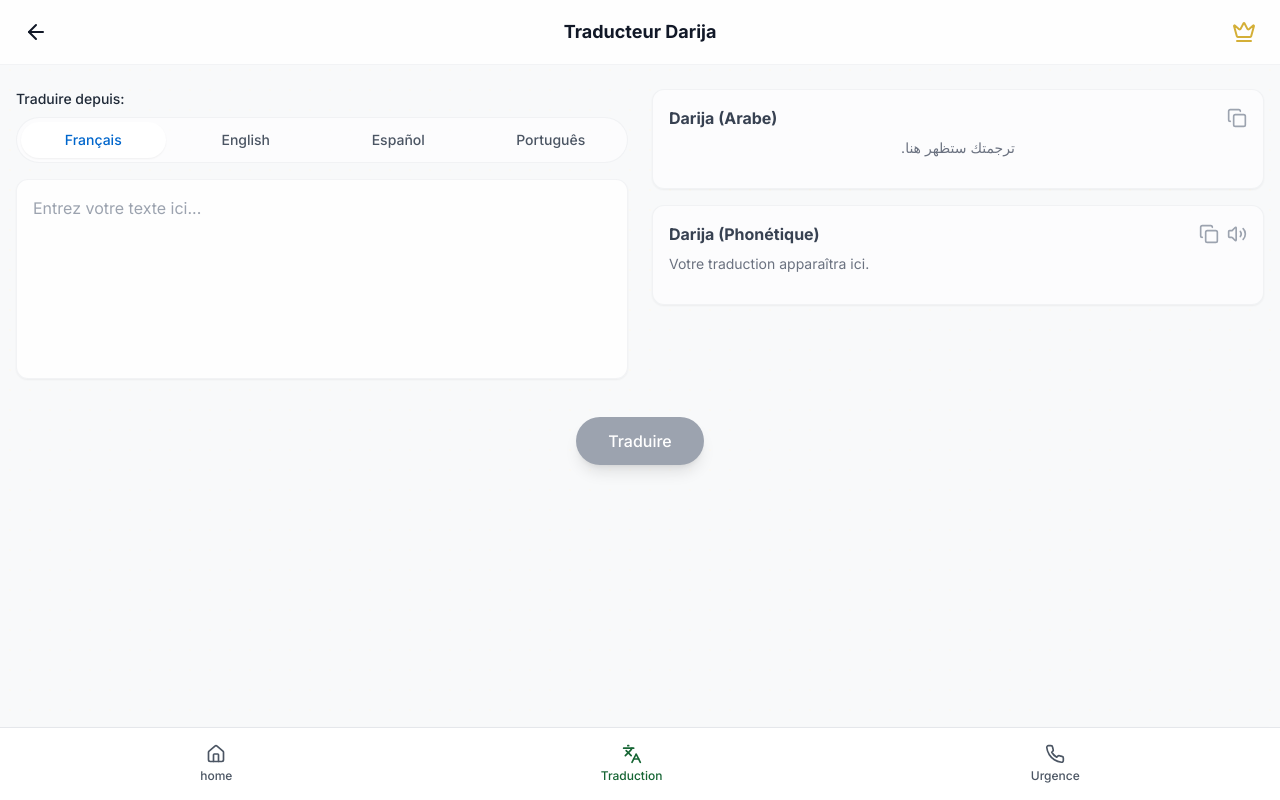
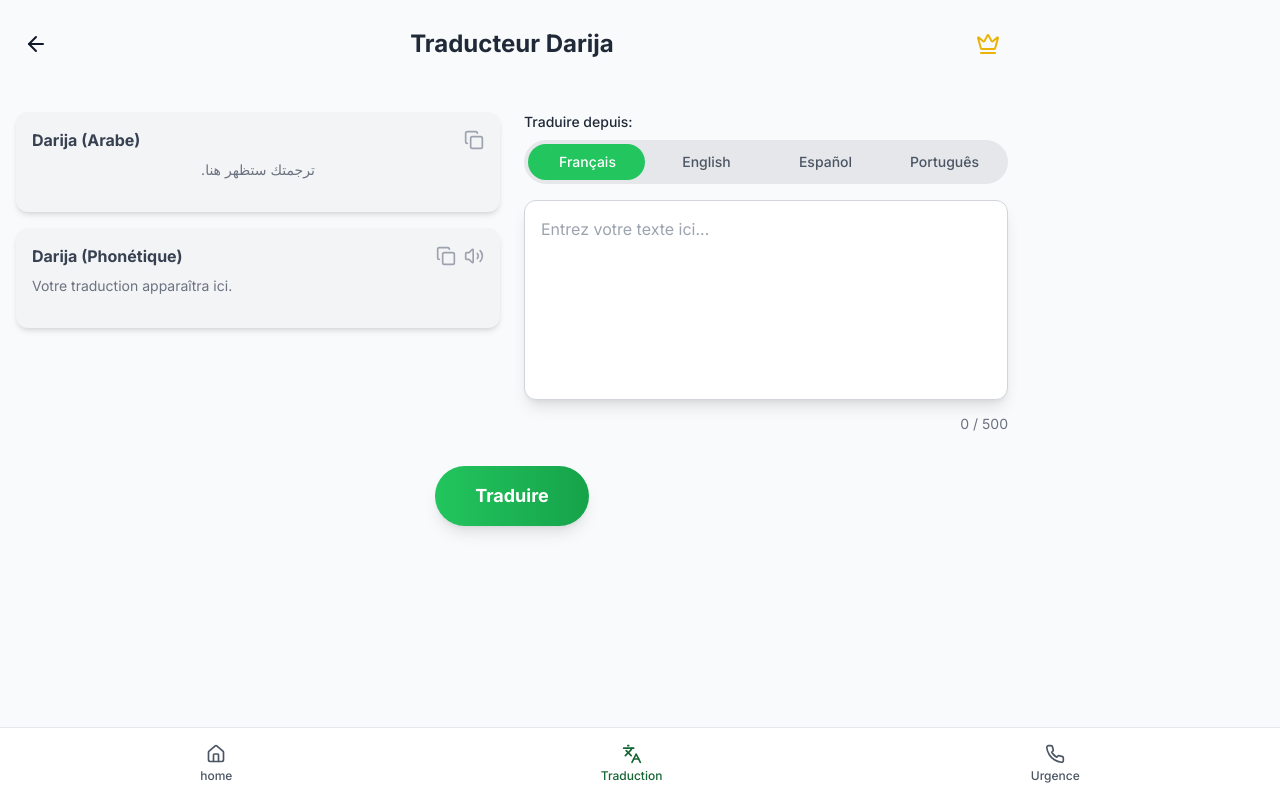
Before and after one commit to CalDev98/can-connect-web, a Next.js app: page /translate in a window 1280 px wide. Built offline with nearby package versions, Linux system fonts and the light colour scheme; no server answers.

Commit message:
redesign translate page

```diff
--- /dev/null
+++ b/app/components/LanguageSwitch.tsx
@@ -0,0 +1,42 @@
+"use client";
+
+import { useState } from "react";
+
+interface Language {
+  code: string;
+  name: string;
+}
+
+interface LanguageSwitchProps {
+  languages: Language[];
+  selectedLang: string;
+  setSelectedLang: (lang: string) => void;
+}
+
+export default function LanguageSwitch({
+  languages,
+  selectedLang,
+  setSelectedLang,
+}: LanguageSwitchProps) {
+  return (
+    <div className="relative flex w-full rounded-full bg-gray-200 p-1">
+      {languages.map((lang) => (
+        <button
+          key={lang.code}
+          onClick={() => setSelectedLang(lang.code)}
+          className={`relative z-10 flex-1 rounded-full py-2 text-center text-sm font-medium transition-colors ${selectedLang === lang.code ? "text-white" : "text-gray-600"
+            }`}
+        >
+          {lang.name}
+        </button>
+      ))}
+      <div
+        className="absolute top-1 left-1 h-[calc(100%-8px)] w-[calc(25%-4px)] rounded-full bg-green-500 transition-transform duration-300 ease-in-out"
+        style={{
+          transform: `translateX(${languages.findIndex((l) => l.code === selectedLang) * 100
+            }%)`,
+        }}
+      />
+    </div>
+  );
+}
--- a/app/translate/page.tsx
+++ b/app/translate/page.tsx
@@ -6,6 +6,7 @@
 import Link from "next/link";
 import { useLanguage } from "@/contexts/LanguageContext";
 import BottomNav from "@/components/BottomNav";
+import LanguageSwitch from "../components/LanguageSwitch";
 
 const languages = [
   { code: "fr", name: "Français" },
@@ -47,79 +48,31 @@
   };
 
   return (
-    <div className="min-h-screen bg-moroccan-light pb-20" style={{
-      backgroundImage: 'radial-gradient(circle, rgba(255, 249, 230, 0.4) 1px, transparent 1px)',
-      backgroundSize: '20px 20px',
-    }}>
+    <div className="min-h-screen bg-gray-50 pb-20">
       {/* Header */}
-      <header className="bg-white/80 backdrop-blur-sm border-b border-gray-200/50 sticky top-0 z-10">
-        <div className="container mx-auto px-4 py-3">
+      <header className="py-6">
+        <div className="max-w-5xl w-full px-4">
           <div className="flex items-center justify-between">
             <Link href="/" className="p-2 hover:bg-gray-100 rounded-full transition-colors">
               <ArrowLeft className="w-6 h-6 text-gray-900" />
             </Link>
-            <h1 className="text-lg font-bold text-gray-900">{t("translate.title")}</h1>
+            <h1 className="text-2xl font-bold text-gray-800">{t("translate.title")}</h1>
             <div className="flex items-center gap-2">
               <Link href="/offres" className="p-2 hover:bg-gray-100 rounded-full transition-colors">
-                <Crown className="w-6 h-6 text-moroccan-gold" />
+                <Crown className="w-6 h-6 text-yellow-500" />
               </Link>
             </div>
           </div>
         </div>
       </header>
 
-      <div className="container mx-auto px-4 py-6">
+      <div className="max-w-5xl w-full px-4 py-6">
         <div className="md:flex md:gap-6">
-          {/* Input Panel */}
-          <div className="md:w-1/2">
-            {/* Language Selection */}
-            <div className="mb-4">
-              <div className="flex items-center gap-4 mb-2">
-                <span className="text-sm font-medium text-gray-800">{t("translate.from")}</span>
-              </div>
-              <div className="flex gap-2 bg-white/50 border border-gray-200/50 rounded-full p-1">
-                {languages.map((lang) => (
-                  <button
-                    key={lang.code}
-                    onClick={() => setSelectedLang(lang.code)}
-                    className={`flex-1 px-4 py-2 rounded-full text-sm font-medium transition-all duration-300 ${selectedLang === lang.code
-                      ? "bg-white shadow-sm text-moroccan-blue"
-                      : "text-gray-600 hover:bg-white/50"
-                      }`}
-                  >
-                    {lang.name}
-                  </button>
-                ))}
-              </div>
-            </div>
-
-            {/* Input Field */}
-            <div className="mb-4">
-              <div className="relative">
-                <textarea
-                  value={inputText}
-                  onChange={(e) => setInputText(e.target.value)}
-                  placeholder={t("translate.input.placeholder")}
-                  className="w-full px-4 py-4 bg-white/80 border border-gray-200/50 rounded-xl focus:outline-none focus:ring-2 focus:ring-moroccan-blue resize-none min-h-[200px] shadow-sm"
-                  rows={6}
-                />
-                {inputText && (
-                  <button
-                    onClick={clearInput}
-                    className="absolute top-3 right-3 w-8 h-8 bg-gray-200/50 rounded-full flex items-center justify-center hover:bg-gray-300/50 transition-colors"
-                  >
-                    <X className="w-4 h-4 text-gray-600" />
-                  </button>
-                )}
-              </div>
-            </div>
-          </div>
           {/* Output Panel */}
           <div className="md:w-1/2">
             {result ? (
               <div className="space-y-4">
-                {/* Arabic Script */}
-                <div className="bg-white/80 border border-gray-200/50 rounded-xl p-4 shadow-sm min-h-[100px]">
+                <div className="bg-white rounded-xl p-4 shadow-lg border-transparent transition-shadow hover:shadow-xl min-h-[100px]">
                   <div className="flex items-center justify-between mb-2">
                     <h3 className="font-bold text-gray-900">{t("translate.arabic")}</h3>
                     <button
@@ -142,7 +95,7 @@
                 </div>
 
                 {/* Phonetic */}
-                <div className="bg-white/80 border border-gray-200/50 rounded-xl p-4 shadow-sm min-h-[100px]">
+                <div className="bg-white rounded-xl p-4 shadow-lg border-transparent transition-shadow hover:shadow-xl min-h-[100px]">
                   <div className="flex items-center justify-between mb-2">
                     <h3 className="font-bold text-gray-900">{t("translate.phonetic")}</h3>
                     <div className="flex gap-2">
@@ -173,8 +126,7 @@
               </div>
             ) : (
               <div className="space-y-4">
-                {/* Placeholder Arabic */}
-                <div className="bg-white/50 border border-gray-200/50 rounded-xl p-4 shadow-sm min-h-[100px]">
+                <div className="bg-gray-100 rounded-xl p-4 shadow-md border-transparent min-h-[100px]">
                   <div className="flex items-center justify-between mb-2">
                     <h3 className="font-bold text-gray-700">{t("translate.arabic")}</h3>
                     <Copy className="w-5 h-5 text-gray-400" />
@@ -187,7 +139,7 @@
                 </div>
 
                 {/* Placeholder Phonetic */}
-                <div className="bg-white/50 border border-gray-200/50 rounded-xl p-4 shadow-sm min-h-[100px]">
+                <div className="bg-gray-100 rounded-xl p-4 shadow-md border-transparent min-h-[100px]">
                   <div className="flex items-center justify-between mb-2">
                     <h3 className="font-bold text-gray-700">{t("translate.phonetic")}</h3>
                     <div className="flex gap-2">
@@ -204,13 +156,52 @@
               </div>
             )}
           </div>
+          {/* Input Panel */}
+          <div className="md:w-1/2">
+            {/* Language Selection */}
+            <div className="mb-4">
+              <div className="flex items-center gap-4 mb-2">
+                <span className="text-sm font-medium text-gray-800">{t("translate.from")}</span>
+              </div>
+              <LanguageSwitch
+                languages={languages}
+                selectedLang={selectedLang}
+                setSelectedLang={setSelectedLang}
+              />
+            </div>
+
+            {/* Input Field */}
+            <div className="mb-4">
+              <div className="relative">
+                <textarea
+                  value={inputText}
+                  onChange={(e) => setInputText(e.target.value)}
+                  placeholder={t("translate.input.placeholder")}
+                  className="w-full px-4 py-4 bg-white border border-gray-300 rounded-xl focus:outline-none focus:ring-2 focus:ring-green-500 resize-none min-h-[200px] shadow-lg"
+                  rows={6}
+                  maxLength={500}
+                />
+                <div className="text-sm text-gray-500 mt-2 text-right">
+                  {inputText.length} / 500
+                </div>
+                {inputText && (
+                  <button
+                    onClick={clearInput}
+                    className="absolute top-3 right-3 w-8 h-8 bg-gray-200/50 rounded-full flex items-center justify-center hover:bg-gray-300/50 transition-colors"
+                  >
+                    <X className="w-4 h-4 text-gray-600" />
+                  </button>
+                )}
+              </div>
+            </div>
+          </div>
         </div>
 
         <div className="flex justify-center my-4">
           <button
             onClick={handleTranslate}
             disabled={!inputText.trim() || isLoading || limitError}
-            className="bg-moroccan-blue text-white px-8 py-3 rounded-full hover:bg-blue-700 disabled:bg-gray-400 disabled:cursor-not-allowed transition-all duration-300 flex items-center justify-center gap-2 font-medium shadow-lg transform hover:scale-105"
+            className="w-full md:w-auto bg-gradient-to-r from-green-500 to-green-600 text-white px-10 py-4 rounded-full hover:from-green-600 hover:to-green-700 disabled:bg-gray-400 disabled:cursor-not-allowed transition-all duration-300 flex items-center justify-center gap-2 font-bold text-lg shadow-lg transform hover:scale-105"
           >
             {isLoading ? (
               <>
@@ -225,19 +216,19 @@
 
         {/* Limit Error */}
         {limitError && (
-          <div className="mb-6 p-4 bg-red-500/10 border border-red-500/20 rounded-xl">
+          <div className="mb-6 p-4 bg-red-100 border border-red-200 rounded-xl">
             <div className="flex items-start gap-3">
-              <AlertCircle className="w-5 h-5 text-red-600 flex-shrink-0 mt-0.5" />
+              <AlertCircle className="w-5 h-5 text-red-500 flex-shrink-0 mt-0.5" />
               <div className="flex-1">
-                <p className="text-sm font-medium text-red-800 mb-1">
+                <p className="text-sm font-medium text-red-700 mb-1">
                   {t("translate.limit.title")}
                 </p>
-                <p className="text-xs text-red-700 mb-3">
+                <p className="text-xs text-red-600 mb-3">
                   {t("translate.limit.message", { limit: translationsLimit })}
                 </p>
                 <Link
                   href="/offres"
-                  className="inline-block bg-red-600 text-white px-4 py-2 rounded-lg hover:bg-red-700 transition-colors text-sm font-medium"
+                  className="inline-block bg-red-500 text-white px-4 py-2 rounded-lg hover:bg-red-600 transition-colors text-sm font-medium"
                 >
                   {t("translate.limit.upgrade")}
                 </Link>
@@ -248,7 +239,7 @@
 
         {/* Error Message */}
         {error && !limitError && (
-          <div className="mb-6 p-4 bg-red-100 border border-red-400 text-red-700 rounded-xl">
+          <div className="mb-6 p-4 bg-red-100 border border-red-200 text-red-700 rounded-xl">
             Erreur: {error instanceof Error ? error.message : "Une erreur est survenue"}
           </div>
         )}
--- a/public/sw.js
+++ b/public/sw.js
@@ -1,4 +1,4 @@
-const CACHE_NAME = 'canconnect-v1.20';
+const CACHE_NAME = 'canconnect-v1.21';
 const urlsToCache = [
   '/',
   '/assistant',
```
Also changed, not shown: 1 other file (tests, documents, lock files or other folders).
